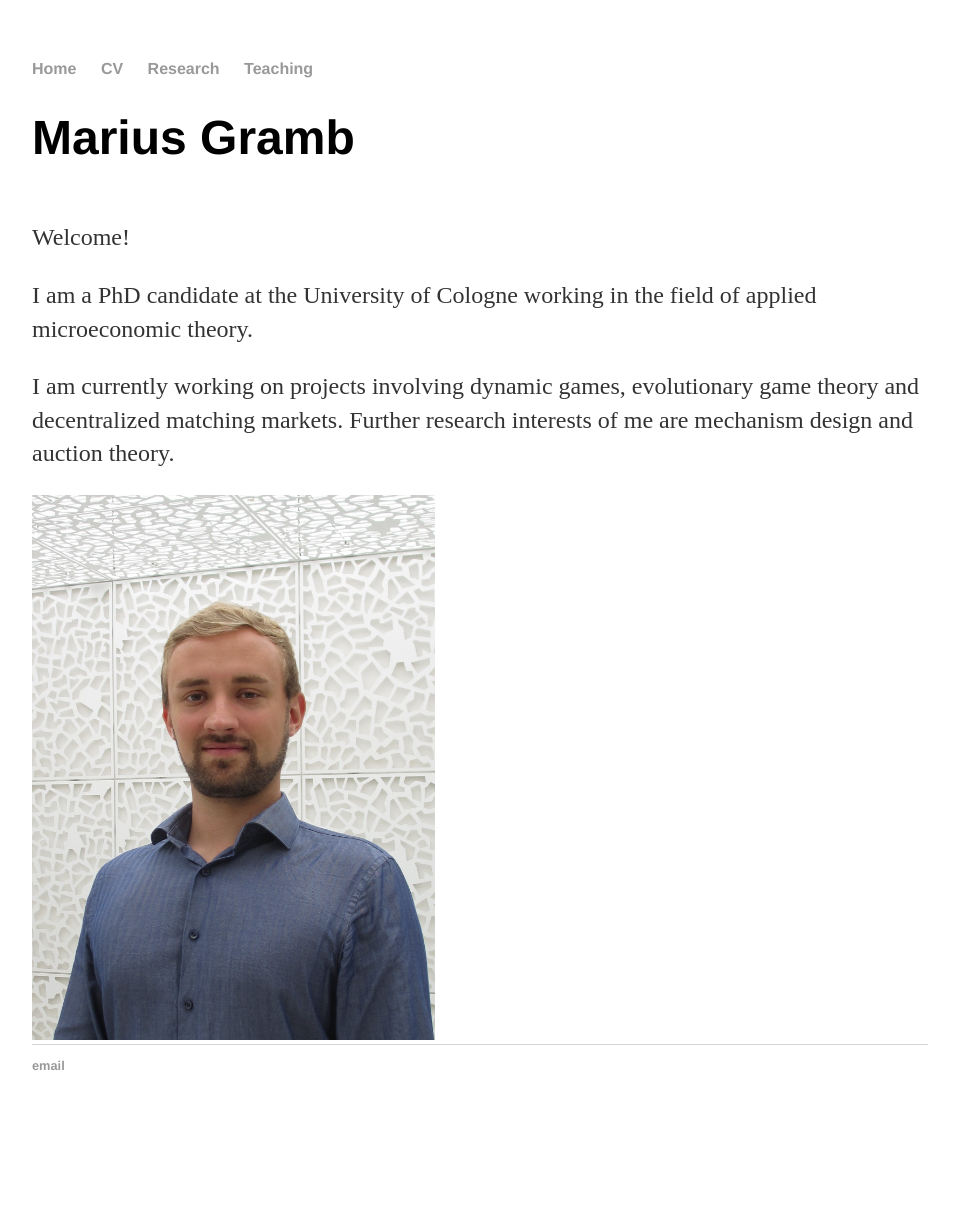
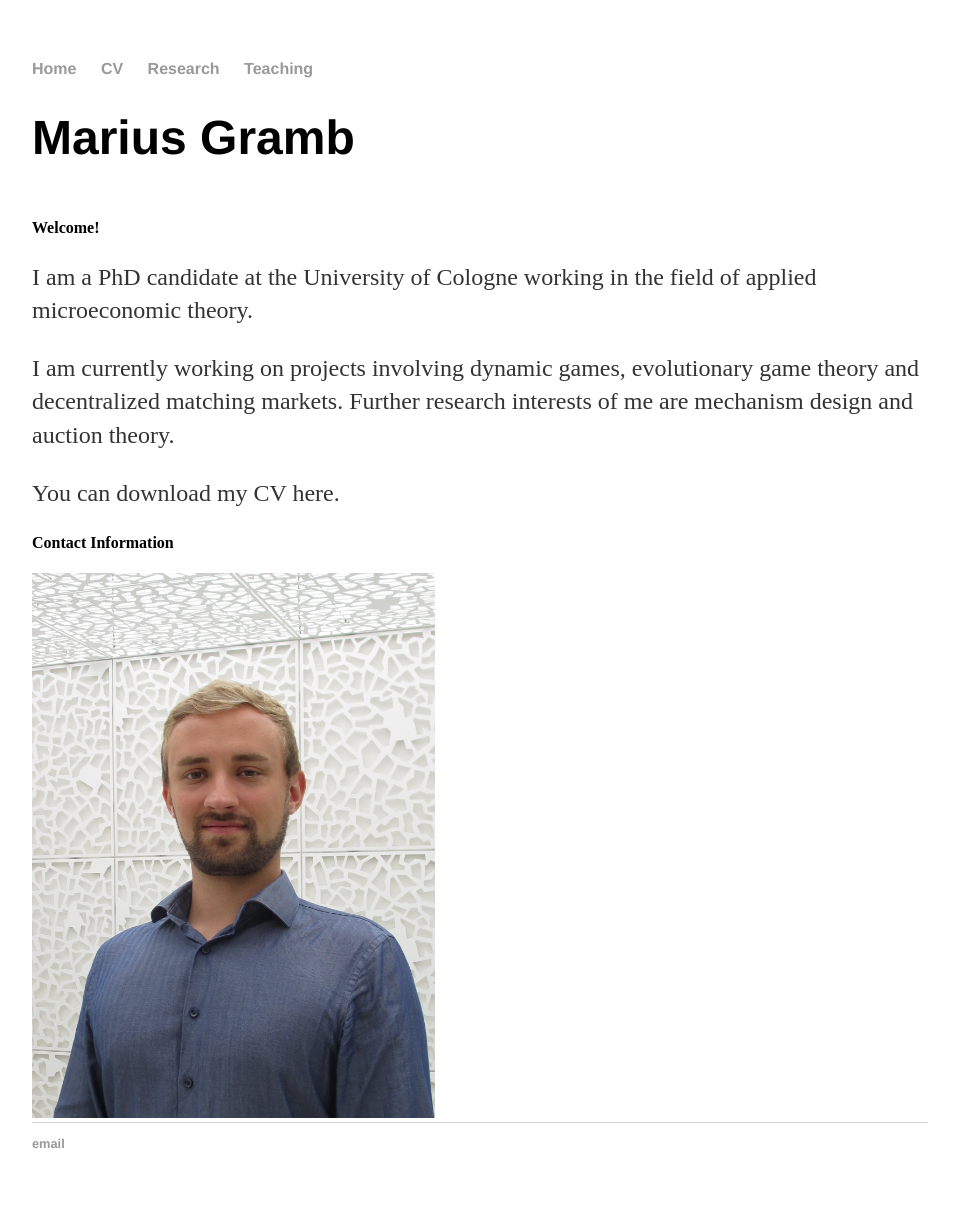
Before and after one commit to mariusgramb/mariusgramb.github.io, a Jekyll site: the page built from index.html, in a window 1280 px wide. Shown: the whole page, without its empty margins (160-1119 px from the left). Built offline with Jekyll 4.4.1, drawn with Linux system fonts in a browser that asks for light colours; before the commit the page ends 1133 px from its top, so only the background shows below that.

Commit message:
Update index.html

```diff
--- a/index.html
+++ b/index.html
@@ -15,10 +15,12 @@ title: Marius Gramb
 
 <div class="row">
   <div class="column">
-	 <p> Welcome! </p>
+	 <h4> Welcome! </h4>
 	<p>I am a PhD candidate at the University of Cologne working in the field of applied microeconomic theory.</p>
 	  <p> I am currently working on projects involving dynamic games, evolutionary game theory and decentralized matching markets.
 		  Further research interests of me are mechanism design and auction theory. </p>
+	  <p> You can download my CV here. </p>
+	  <h4> Contact Information </h4>
 	</div>
   <div class="column">
 	  <img src="images/IMG_1808.jpg" alt="img" width="45%" />
```
